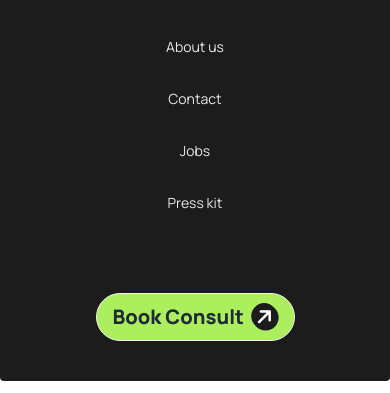
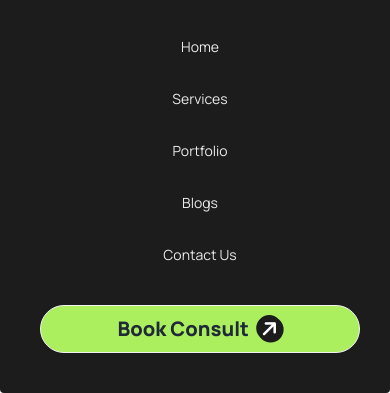
Before and after one commit to ashraful2871/Assignment-3, a plain HTML site: page index.html in a window 390 px wide. Shown: the part 7092-7485 px from the top of the page. Drawn offline with nearby package versions, Linux system fonts and the light colour scheme.

Commit message:
footer section complete with responsive

```diff
--- a/index.html
+++ b/index.html
@@ -391,22 +391,17 @@
                 modern sophistication, <br>featuring weathered wood, sleek metal accents.</p>
         </div>
 
-        <nav class="grid lg:grid-cols-4 gap-8 lg:gap-32">
-            <a class="link link-hover text-[#E9E9E9] ">About us</a>
-            <a class="link link-hover text-[#E9E9E9] ">Contact</a>
-            <a class="link link-hover text-[#E9E9E9] ">Jobs</a>
-            <a class="link link-hover text-[#E9E9E9] ">Press kit</a>
+        <nav class="grid grid-cols-1 lg:grid-cols-5 gap-8 lg:gap-32">
+            <a class="link link-hover text-[#E9E9E9] ">Home</a>
+            <a class="link link-hover text-[#E9E9E9] ">Services</a>
+            <a class="link link-hover text-[#E9E9E9] ">Portfolio</a>
+            <a class="link link-hover text-[#E9E9E9] ">Blogs</a>
+            <a class="link link-hover text-[#E9E9E9] ">Contact Us</a>
         </nav>
-        <nav>
-            <div class="grid grid-flow-col gap-4">
+        <div class="">
 
-
-
-            </div>
-        </nav>
-        <div>
-
-            <a class="btn bg-[#ABEF5F] hover:bg-[#8cd43a] font-extrabold text-xl rounded-3xl">Book Consult
+            <a class="btn bg-[#ABEF5F] hover:bg-[#8cd43a] font-extrabold text-xl rounded-3xl w-80 lg:w-auto">Book
+                Consult
                 <i class="fa-solid fa-arrow-right -rotate-45 bg-[#1C1C1C] text-white p-1 rounded-full"></i></a>
 
         </div>
```
